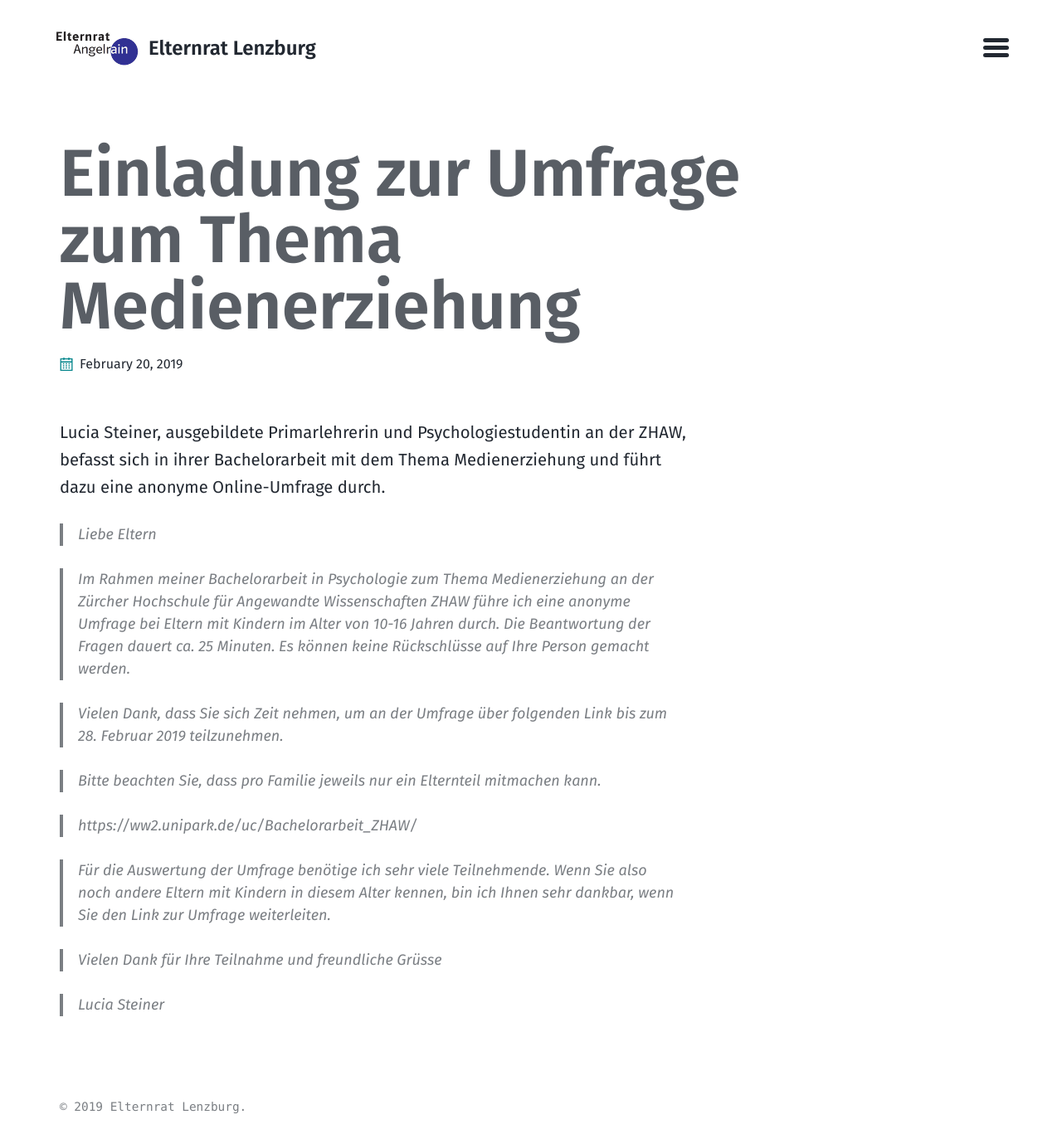
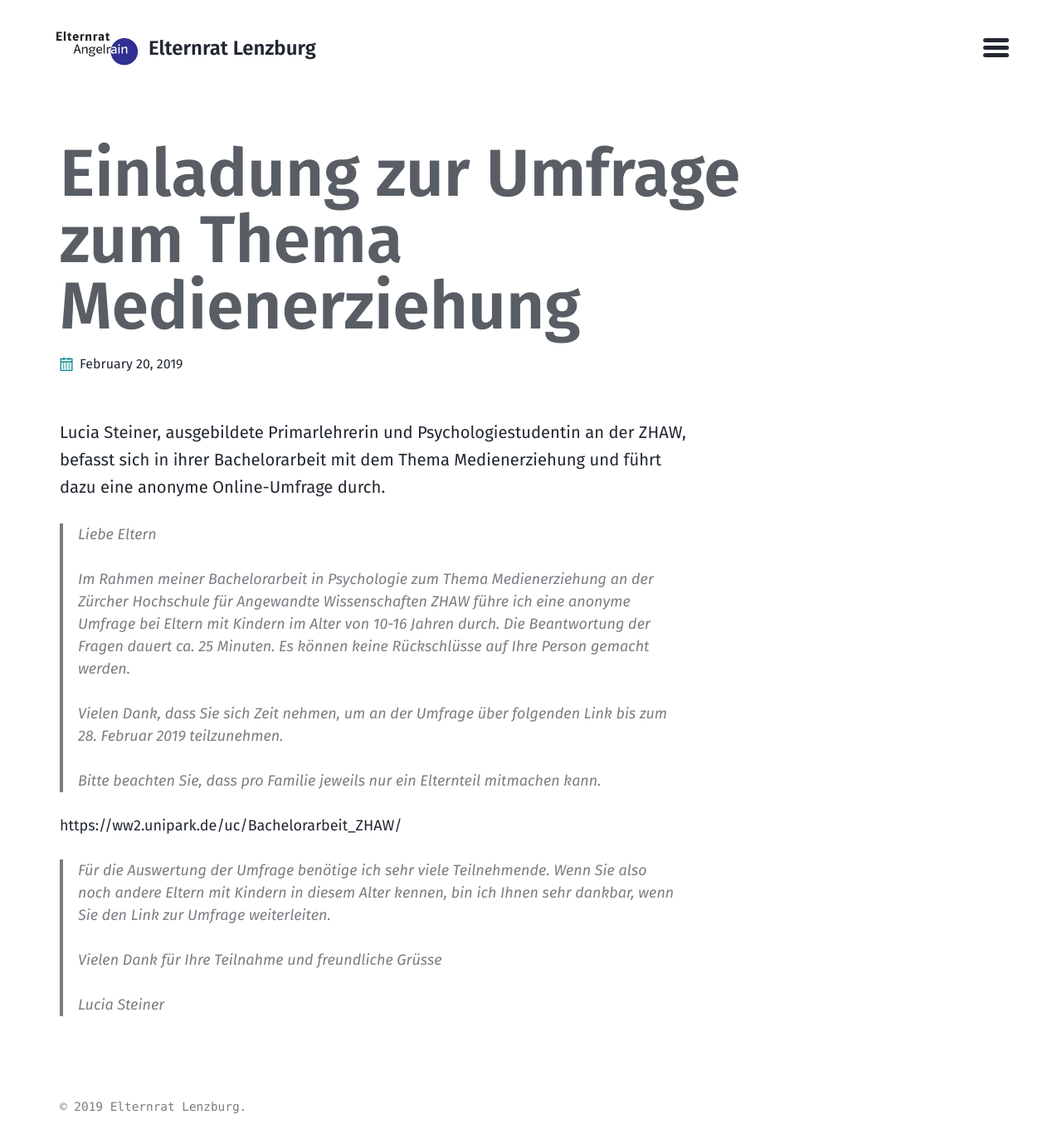
Before and after one commit to elternratlenzburg/elternratlenzburg.github.io, a Jekyll site: the page built from _posts/2019-02-20-umfrage-zum-umgang-mit-onlinemedien.md, in a window 1280 px wide. Shown: the whole page at 83% size. Built offline with Jekyll 4.4.1, drawn with Linux system fonts in a browser that asks for light colours.

```diff
--- a/_posts/2019-02-20-umfrage-zum-umgang-mit-onlinemedien.md
+++ b/_posts/2019-02-20-umfrage-zum-umgang-mit-onlinemedien.md
@@ -9,17 +9,17 @@ der ZHAW, befasst sich in ihrer Bachelorarbeit mit dem Thema
 Medienerziehung und führt dazu eine anonyme Online-Umfrage durch.
 
 > Liebe Eltern
-
+>
 > Im Rahmen meiner Bachelorarbeit in Psychologie zum Thema Medienerziehung an der Zürcher Hochschule für Angewandte Wissenschaften ZHAW führe ich eine anonyme Umfrage bei Eltern mit Kindern im Alter von 10-16 Jahren durch. Die Beantwortung der Fragen dauert ca. 25 Minuten. Es können keine Rückschlüsse auf Ihre Person gemacht werden.
-
+>
 > Vielen Dank, dass Sie sich Zeit nehmen, um an der Umfrage über folgenden Link bis zum 28. Februar 2019 teilzunehmen.
-
+>
 > Bitte beachten Sie, dass pro Familie jeweils nur ein Elternteil mitmachen kann.
 
-> https://ww2.unipark.de/uc/Bachelorarbeit_ZHAW/
+https://ww2.unipark.de/uc/Bachelorarbeit_ZHAW/
 
 > Für die Auswertung der Umfrage benötige ich sehr viele Teilnehmende. Wenn Sie also noch andere Eltern mit Kindern in diesem Alter kennen, bin ich Ihnen sehr dankbar, wenn Sie den Link zur Umfrage weiterleiten.
-
+>
 > Vielen Dank für Ihre Teilnahme und freundliche Grüsse
-
+>
 > Lucia Steiner
```
